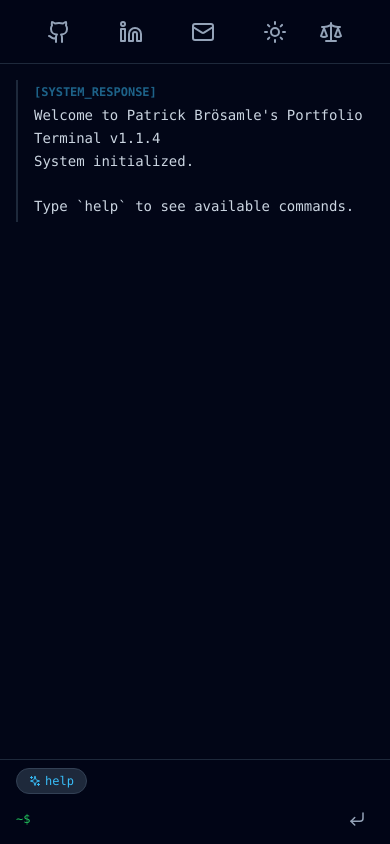
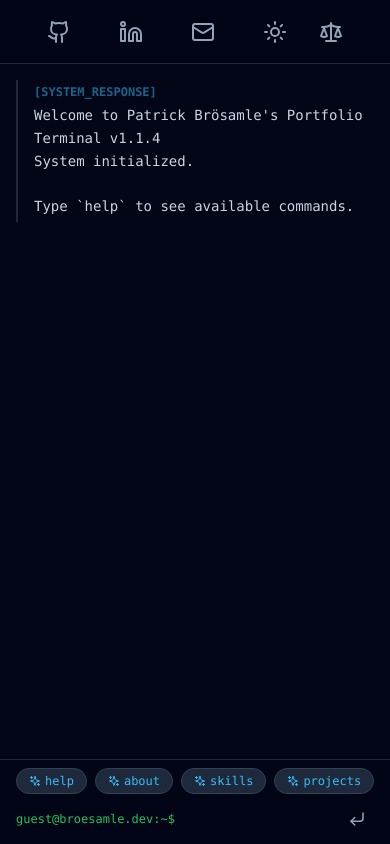
Before and after one commit to pbfman/portfolio, a React (Vite) app: page / in a window 390 px wide. Built offline with nearby package versions, Linux system fonts and the light colour scheme.

Commit message:
fix: update ChatInterface and useChat to replace 'visitor' with 'guest' and enhance suggestion functionality

```diff
--- a/src/components/ChatInterface.tsx
+++ b/src/components/ChatInterface.tsx
@@ -14,7 +14,7 @@ interface ChatInterfaceProps {
 
 export const ChatInterface: React.FC<ChatInterfaceProps> = ({ onSendMessage, messages, isTyping, currentPath, onTabComplete, getSuggestions }) => {
   const [input, setInput] = useState('');
-  const [suggestion, setSuggestion] = useState<string | null>(null);
+  const [suggestions, setSuggestions] = useState<string[]>([]);
   const messagesEndRef = useRef<HTMLDivElement>(null);
   const inputRef = useRef<HTMLInputElement>(null);
 
@@ -44,16 +44,10 @@ export const ChatInterface: React.FC<ChatInterfaceProps> = ({ onSendMessage, mes
   }, []);
 
   useEffect(() => {
-    const suggestions = getSuggestions(input);
-    if (suggestions.length > 0) {
-      setSuggestion(suggestions[0]);
-    } else {
-      setSuggestion(null);
-    }
+    setSuggestions(getSuggestions(input));
   }, [input, getSuggestions]);
 
-  const handleSuggestionClick = () => {
-    if (suggestion) {
+  const handleSuggestionClick = (suggestion: string) => {
     const args = input.split(' ');
     if (input === '') {
       setInput(suggestion);
@@ -62,7 +56,6 @@ export const ChatInterface: React.FC<ChatInterfaceProps> = ({ onSendMessage, mes
       setInput(args.join(' '));
     }
     inputRef.current?.focus();
-    }
   };
 
   const handleSubmit = (e: React.FormEvent) => {
@@ -118,7 +111,7 @@ export const ChatInterface: React.FC<ChatInterfaceProps> = ({ onSendMessage, mes
             <div key={msg.id} className="animate-in fade-in duration-300">
               {msg.sender === 'user' ? (
                 <div className="flex gap-2 text-slate-400 mt-6 mb-2 break-words dark:text-slate-400 light:text-slate-600">
-                  <span className="text-green-500 shrink-0">visitor@broesamle.dev:{currentPath === '/home/visitor' ? '~' : currentPath}$</span>
+                  <span className="text-green-500 shrink-0">guest@broesamle.dev:{currentPath === '/home/guest' ? '~' : currentPath}$</span>
                   <span className="text-white dark:text-white light:text-slate-900">{msg.text}</span>
                 </div>
               ) : (
@@ -143,23 +136,25 @@ export const ChatInterface: React.FC<ChatInterfaceProps> = ({ onSendMessage, mes
 
       {/* Input Area */}
       <div className="shrink-0 border-t border-slate-800 bg-slate-950/90 backdrop-blur-sm dark:bg-slate-950/90 light:bg-slate-100/90 light:border-slate-300 transition-colors duration-300">
-        {/* Mobile Suggestion Chip */}
-        {suggestion && (
-          <div className="px-4 md:px-8 pt-2 md:hidden">
+        {/* Mobile Suggestion Chips */}
+        {suggestions.length > 0 && (
+          <div className="px-4 md:px-8 pt-2 md:hidden flex gap-2 overflow-x-auto scrollbar-hide">
+            {suggestions.map((sugg) => (
               <button
-              onClick={handleSuggestionClick}
-              className="flex items-center gap-1 px-3 py-1 bg-slate-800 text-accent text-xs rounded-full border border-slate-700 active:scale-95 transition-transform"
+                key={sugg}
+                onClick={() => handleSuggestionClick(sugg)}
+                className="flex items-center gap-1 px-3 py-1 bg-slate-800 text-accent text-xs rounded-full border border-slate-700 active:scale-95 transition-transform whitespace-nowrap"
               >
                 <Sparkles size={12} />
-              <span>{suggestion}</span>
+                <span>{sugg}</span>
               </button>
+            ))}
           </div>
         )}
 
         <div className="max-w-4xl mx-auto px-4 md:px-8 py-2 pb-2 md:py-4 md:pb-6">
           <form onSubmit={handleSubmit} className="flex items-center gap-2">
-            <span className="text-green-500 shrink-0 text-xs md:text-sm hidden md:inline">visitor@broesamle.dev:{currentPath === '/home/visitor' ? '~' : currentPath}$</span>
-            <span className="text-green-500 shrink-0 text-xs md:text-sm md:hidden">{currentPath === '/home/visitor' ? '~' : currentPath}$</span>
+            <span className="text-green-500 shrink-0 text-xs md:text-sm">guest@broesamle.dev:{currentPath === '/home/guest' ? '~' : currentPath}$</span>
             <input
               ref={inputRef}
               type="text"
--- a/src/hooks/useChat.ts
+++ b/src/hooks/useChat.ts
@@ -19,7 +19,7 @@ export const useChat = () => {
     }
   ]);
   const [isTyping, setIsTyping] = useState(false);
-  const [currentPath, setCurrentPath] = useState<string[]>(['home', 'visitor']);
+  const [currentPath, setCurrentPath] = useState<string[]>(['home', 'guest']);
 
   // Helper to get item at path
   const getItemAtPath = (path: string[]): FileSystemItem | null => {
@@ -37,7 +37,7 @@ export const useChat = () => {
   // Helper to resolve path string to array
   const resolvePath = (pathStr: string): string[] => {
     if (pathStr === '/') return [];
-    if (pathStr === '~') return ['home', 'visitor'];
+    if (pathStr === '~') return ['home', 'guest'];
 
     let parts = pathStr.split('/').filter(p => p);
     let newPath = pathStr.startsWith('/') ? [] : [...currentPath];
@@ -202,7 +202,7 @@ export const useChat = () => {
                 "rm: removing '/bin'",
                 "rm: removing '/usr'",
                 "rm: removing '/etc'",
-                "rm: removing '/home/visitor'",
+                "rm: removing '/home/guest'",
                 "rm: removing '/var'",
                 "CRITICAL ERROR: System files missing.",
                 "Kernel panic - not syncing: Attempted to kill init!",
@@ -232,7 +232,7 @@ export const useChat = () => {
                     sender: 'bot',
                     timestamp: new Date()
                 }]);
-                setCurrentPath(['home', 'visitor']);
+                setCurrentPath(['home', 'guest']);
                 setIsTyping(false);
             }, currentDelay + 2500);
 
@@ -246,7 +246,7 @@ export const useChat = () => {
       }
 
       else if (command === 'whoami') {
-        responseMsg.text = "visitor";
+        responseMsg.text = "guest";
       }
 
       else if (command === 'rm') {
@@ -304,7 +304,7 @@ export const useChat = () => {
   }, [currentPath, themeConfirmationStep, theme]);
 
   const getSuggestions = (input: string): string[] => {
-    if (!input) return ['help'];
+    if (!input) return ['help', 'about', 'skills', 'projects'];
 
     const args = input.split(' ');
     const isNewArg = input.endsWith(' ');
@@ -316,7 +316,7 @@ export const useChat = () => {
     // Command completion
     if (args.length === 1) {
       const commands = ['help', 'about', 'skills', 'projects', 'contact', 'ls', 'cd', 'cat', 'pwd', 'clear', 'sudo', 'whoami', 'rm', 'vi', 'vim', 'nano'];
-      return commands.filter(cmd => cmd.startsWith(currentWord));
+      return commands.filter(cmd => cmd.startsWith(currentWord)).slice(0, 4);
     }
 
     // File completion
@@ -358,7 +358,7 @@ export const useChat = () => {
 
                 if (isDir) completedPath += '/';
                 return completedPath;
-            });
+            }).slice(0, 4);
         }
     }
     return [];
```
Lines whose indentation alone changed are shown as unchanged.
